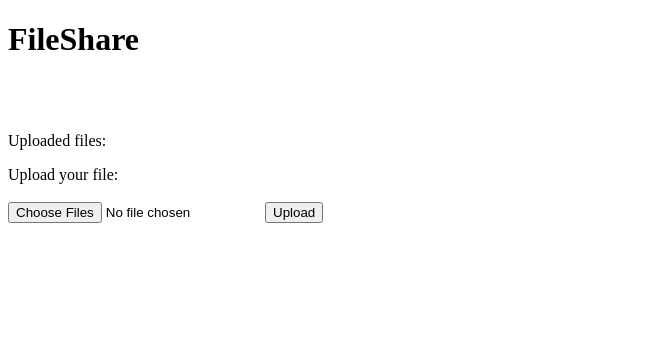
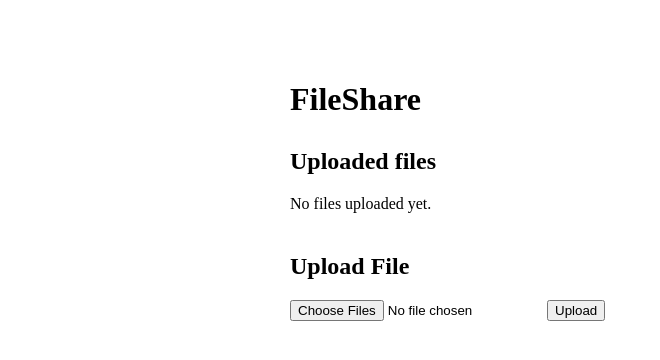
Before and after one commit to Himansh012/FileShare, a Flask app: page / in a window 1280 px wide. Shown: the top 360 px of the page, without its empty margins (0-660 px from the left). Run offline with Flask 3, Linux system fonts and the light colour scheme.

Commit message:
added style to the webpage

```diff
--- a/static/css/style.css
+++ b/static/css/style.css
@@ -1,3 +1,22 @@
-.delete-form{
-    display: inline;
+.container{
+    max-width: 700px;
+    margin: 40px auto;
+    padding: 20px;
 }
+
+.file-section{
+    margin-bottom: 40px;
+}
+
+.app-header{
+    margin-bottom: 30px;
+}
+
+.file-list{
+    display: flex;
+    justify-content: space-between;
+    align-items: center;
+
+    padding: 10px 0;
+    border-bottom: 1px solid #ddd;
+}
--- a/templates/index.html
+++ b/templates/index.html
@@ -4,31 +4,64 @@
     <meta charset="UTF-8">
     <meta name="viewport" content="width=device-width, initial-scale=1.0">
     <title>FileShare</title>
-    <link rel="stylesheet" href="static\css\style.css">
+    <link rel="stylesheet" href="{{ url_for('static', filename = 'css/style.css') }}">
 </head>
 <body>
+    <div class="container">
+
+        <div class="app-header">
+
+
             <h1>FileShare</h1>
-    <br><br>
-    <p>Uploaded files: </p>
-    <ul>
+
+    </div>
+
+    <div class="file-section">
+        <h2>Uploaded files </h2>
+        {% if files %}
+
             {% for file in files %}
-        <li>
-            <form action="/delete/{{file.stored_name}}" method="POST" class="delete-form">
+                <div class="file-list">
                 <a href="{{url_for('download', filename=file.stored_name)}}">
                     {{file.original_name}}
                 </a>
-            <button type="submit">Delete</button>
+                <form class="delete-form"
+                action="{{url_for('delete', filename = file.stored_name)}}"
+                method="POST">
+
+                <button type="submit">
+                    Delete
+                </button>
+
             </form>
+        </div>
+                {% endfor %}
+        </div>
 
-        </li>
-        {% endfor %}
-    </ul>
+            {% else %}
 
-    <form action="/upload" method="POST" enctype="multipart/form-data" id="uploaded-files">
-        <label for="file">Upload your file: </label>
-        <br><br>
-        <input type="file" name="file" multiple>
+        <p>No files uploaded yet.</p>
+
+        {% endif %}
+
+    </div>
+
+    <div class="upload-section">
+
+        <h2>Upload File</h2>
+
+        <form action="{{ url_for('upload') }}" method="POST" enctype="multipart/form-data" id="uploaded-form">
+
+            <input
+            id="file-input"
+            type="file"
+            name="file"
+            multiple>
             <button type="submit">Upload</button>
+
         </form>
+    </div>
+
+</div>
 </body>
 </html>
```
Lines whose indentation alone changed are shown as unchanged.
